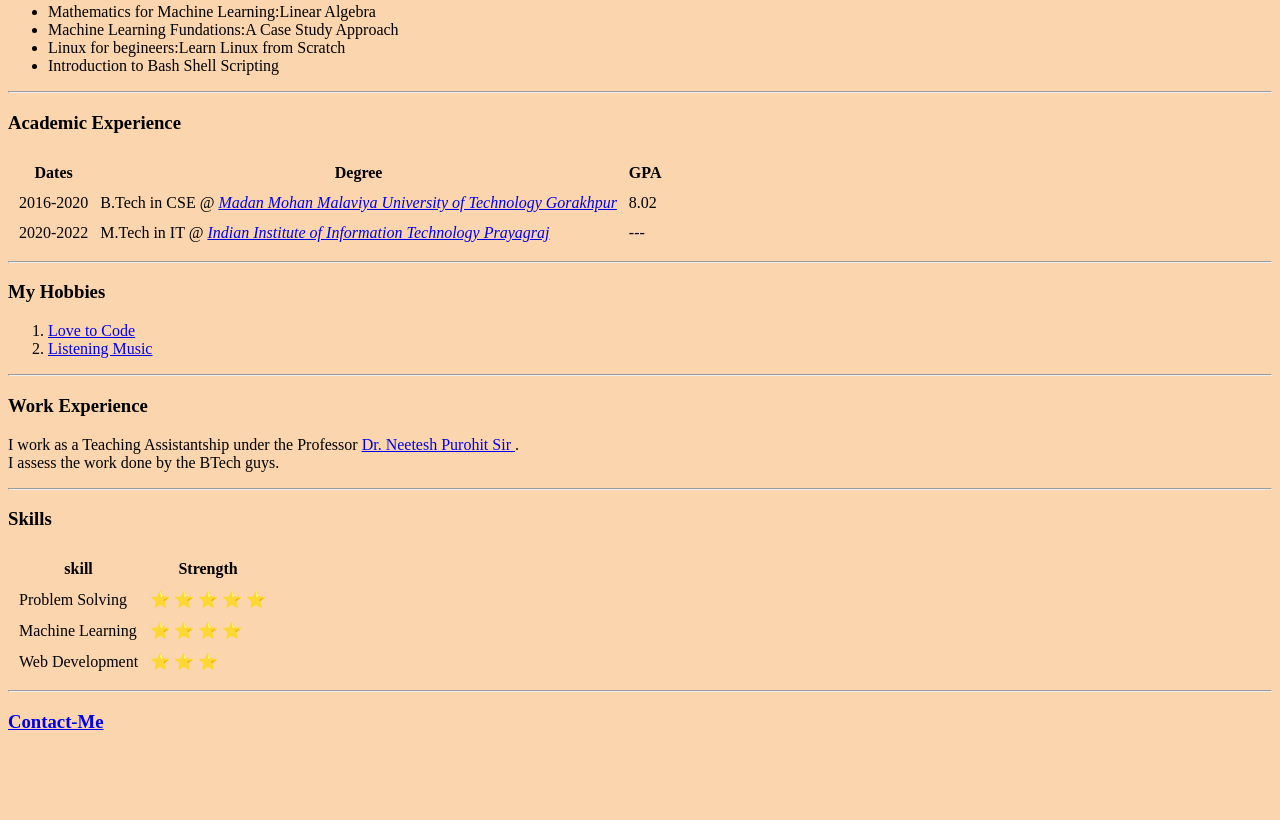
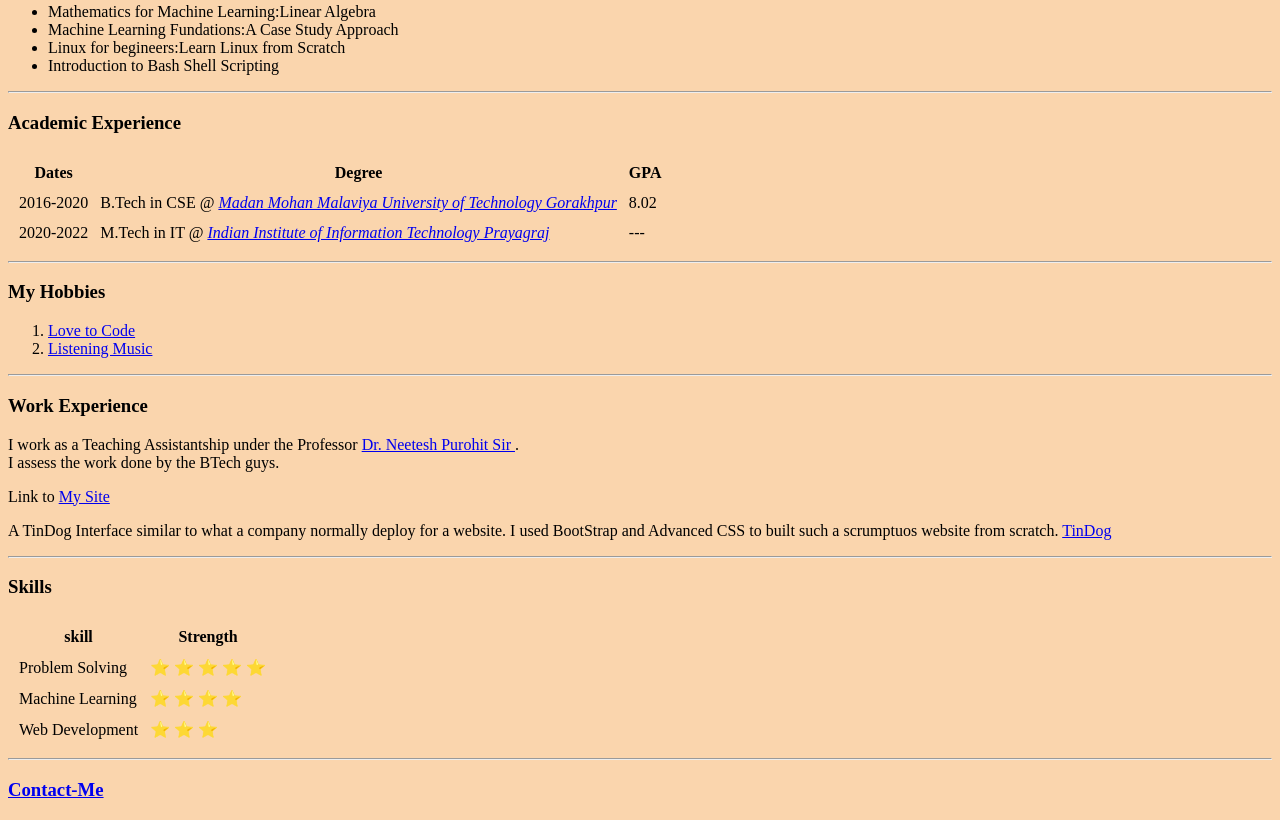
Before and after one commit to knapsack7/cv, a plain HTML site: page index.html in a window 1280 px wide. Shown: the part 700-1520 px from the top of the page. Before the commit the page ends 1452 px from the top, so only its background shows below. Drawn offline with Linux system fonts and the light colour scheme.

Commit message:
Update index.html

```diff
--- a/index.html
+++ b/index.html
@@ -47,6 +47,8 @@
         <hr>
         <h3>Work Experience</h3>
         <p> I work as a Teaching Assistantship under the Professor <a href="https://profile.iiita.ac.in/np/"> Dr. Neetesh Purohit Sir </a> . <br> I assess the work done by the BTech guys.</p>
+        <p>Link to <a href="https://knapsack7.github.io/My-Site/">My Site</a></p>
+        <p>A TinDog Interface similar to what a company normally deploy for a website. I used BootStrap and Advanced CSS to built such a scrumptuos website from scratch. <a href="https://knapsack7.github.io/TinDog/">TinDog</a></p>
         <hr>
         <h3><strong>Skills</strong></h3>
         <table cellspacing="10">
```
